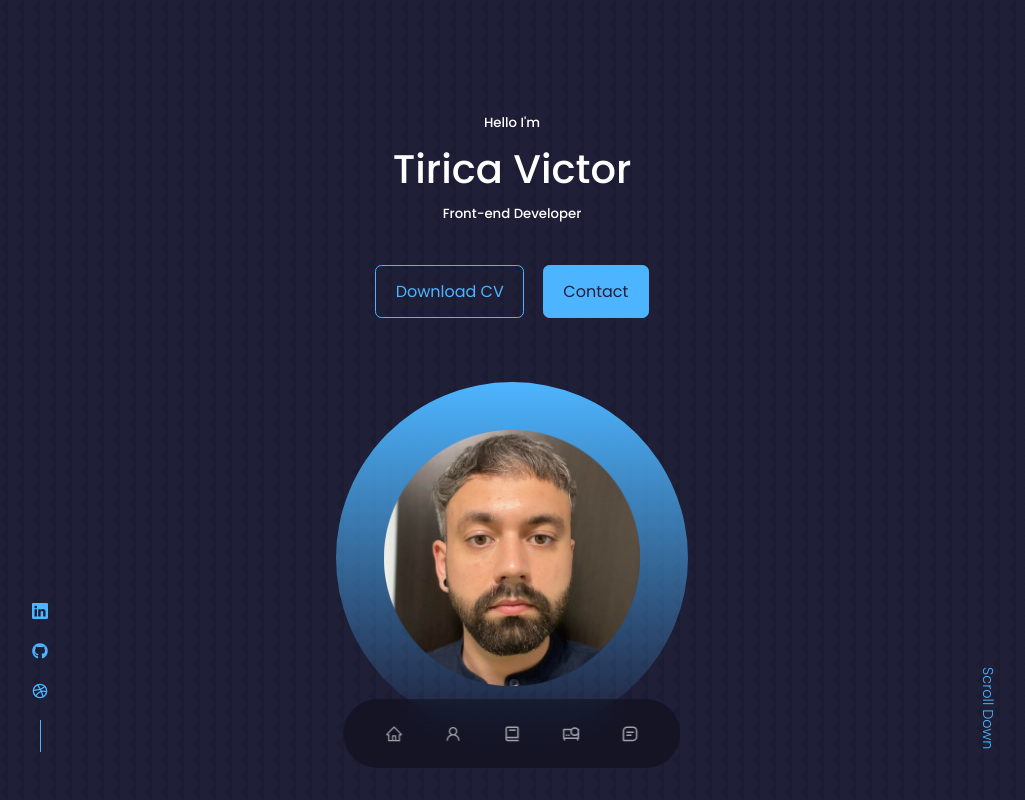
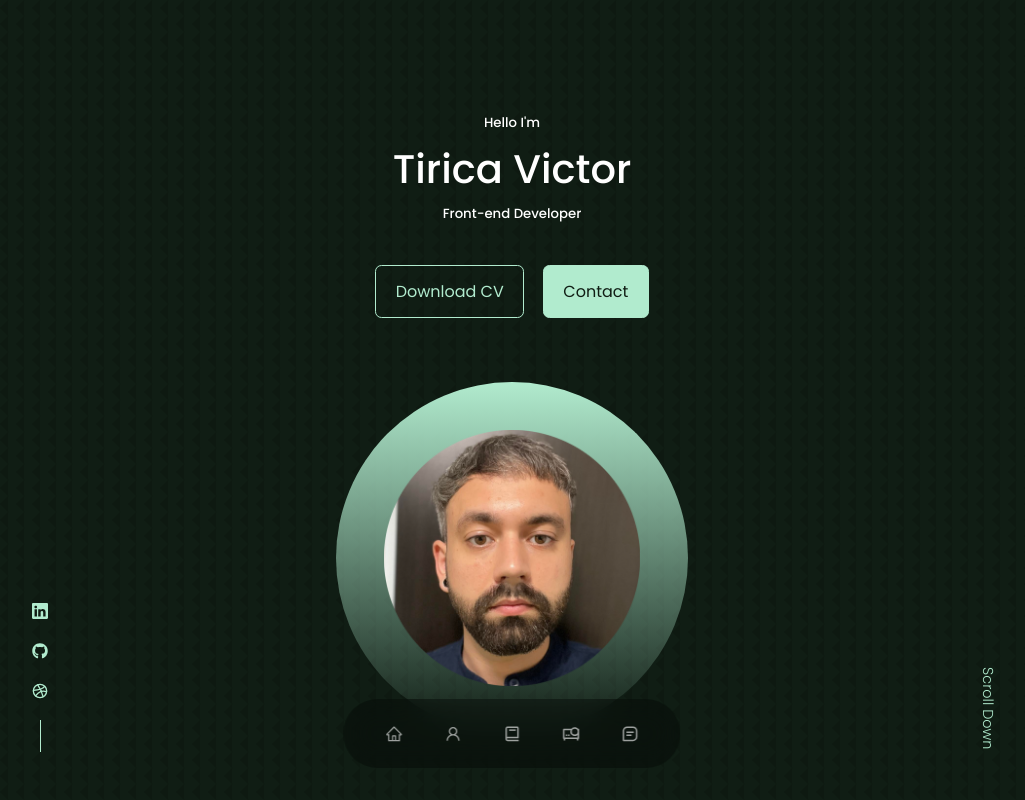
Before and after one commit to Dillassh/Portfolio-Vic, a React (Create React App) app: page / in a window 1280 px wide. Shown: the top 800 px of the page, without its empty margins (128-1153 px from the left). Built offline with nearby package versions, Linux system fonts and the light colour scheme.

Commit message:
colorway-added

```diff
--- a/src/components/about/About.css
+++ b/src/components/about/About.css
@@ -86,6 +86,9 @@
 /* ===== Small devices ===== */
 
 @media (max-width: 600px) {
+
+
+
      .about__me {
         width: 65%;
         margin: 0 auto 3rem;
@@ -94,7 +97,7 @@
      }
 
      .about__cards {
-        grid-template-columns: 1fr 1fr;
+        grid-template-columns: 1fr;
         gap: 0.5rem;
 
      }
--- a/src/index.css
+++ b/src/index.css
@@ -11,10 +11,10 @@
 }
 
 :root {
-  --color-bg: #1f1f38;
-  --color-bg-variant: #2c2c6c;
-  --color-primary: #4db5ff;
-  --color-primary-variant: rgba(77, 181, 255, 0.4);
+  --color-bg: #101d14;
+  --color-bg-variant: #437976;
+  --color-primary: #b1ebce;
+  --color-primary-variant: rgba(77, 255, 216, 0.301);
   --color-white: #fff;
   --Color-light: rgba(255, 255, 255, 0.6);
   --transition: all 400ms ease; ;
```
